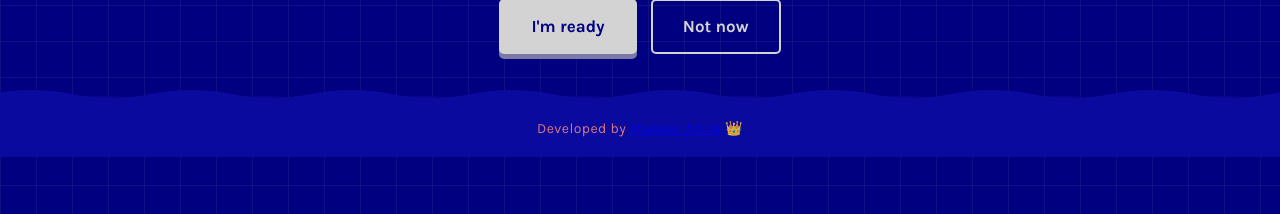
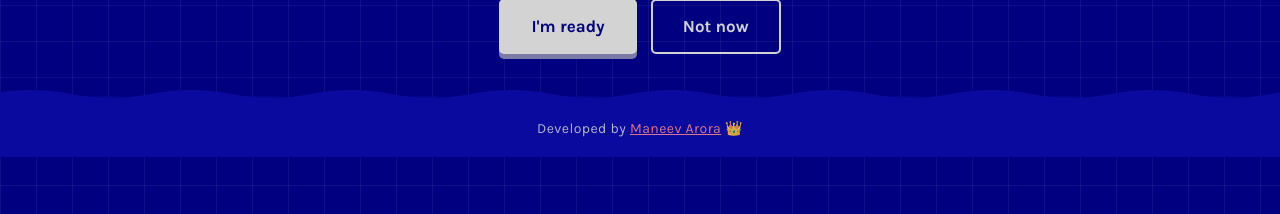
Before and after one commit to MANEEVAR1/Python-Projects, a Flask app: page / in a window 1280 px wide. Shown: the part 643-857 px from the top of the page. Run offline with Flask 3, Linux system fonts and the light colour scheme; some libraries are stand-ins or nearby versions.

Commit message:
Updated Developer Byline

```diff
--- a/Spelling_Bridge_WebGame/static/style.css
+++ b/Spelling_Bridge_WebGame/static/style.css
@@ -683,5 +683,9 @@ p {
   font-size: 14px;
   letter-spacing: .03em;
   opacity: .85;
+  /*color: var(--red);*/
+}
+
+.by a{
   color: var(--red);
 }
```
